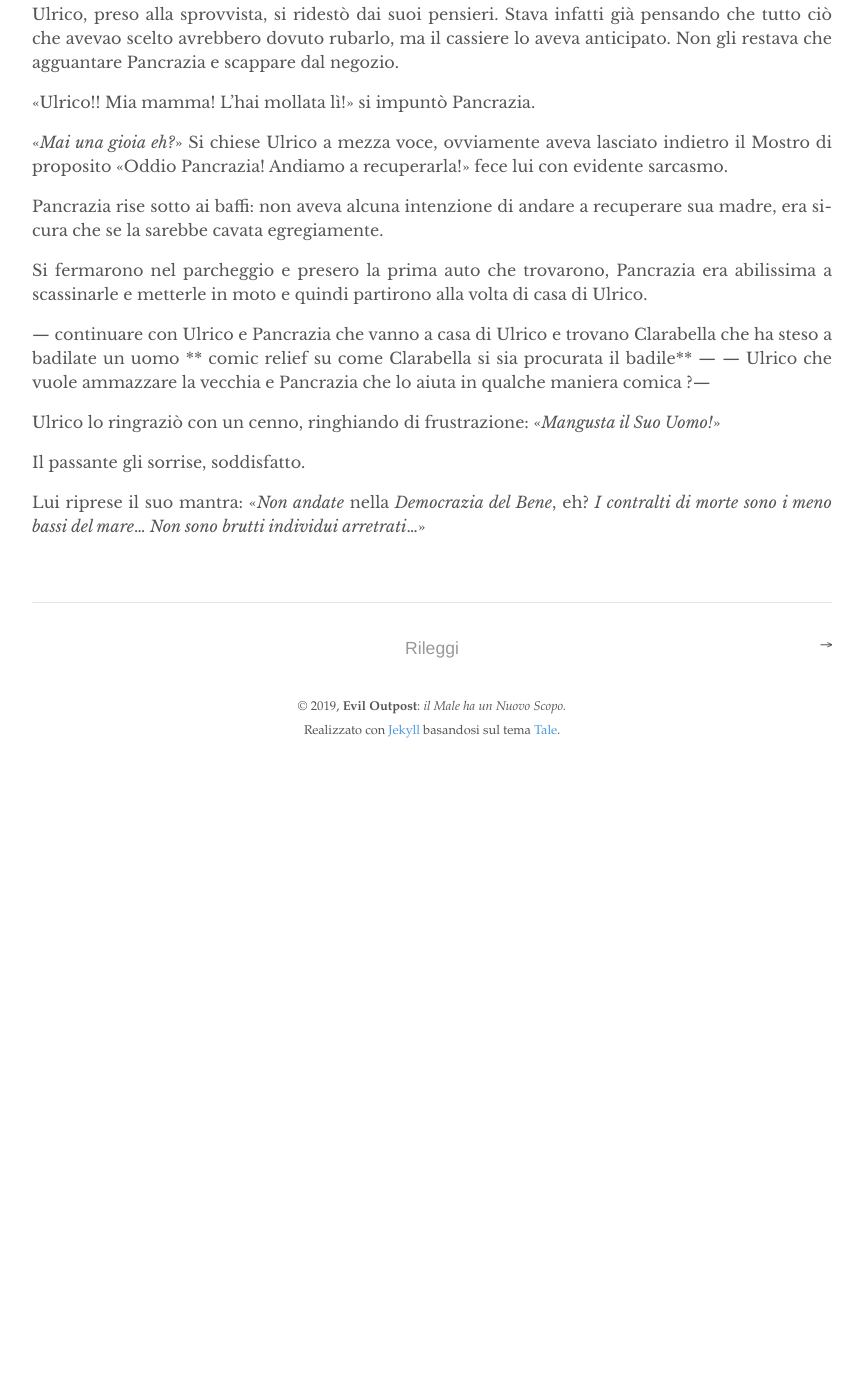
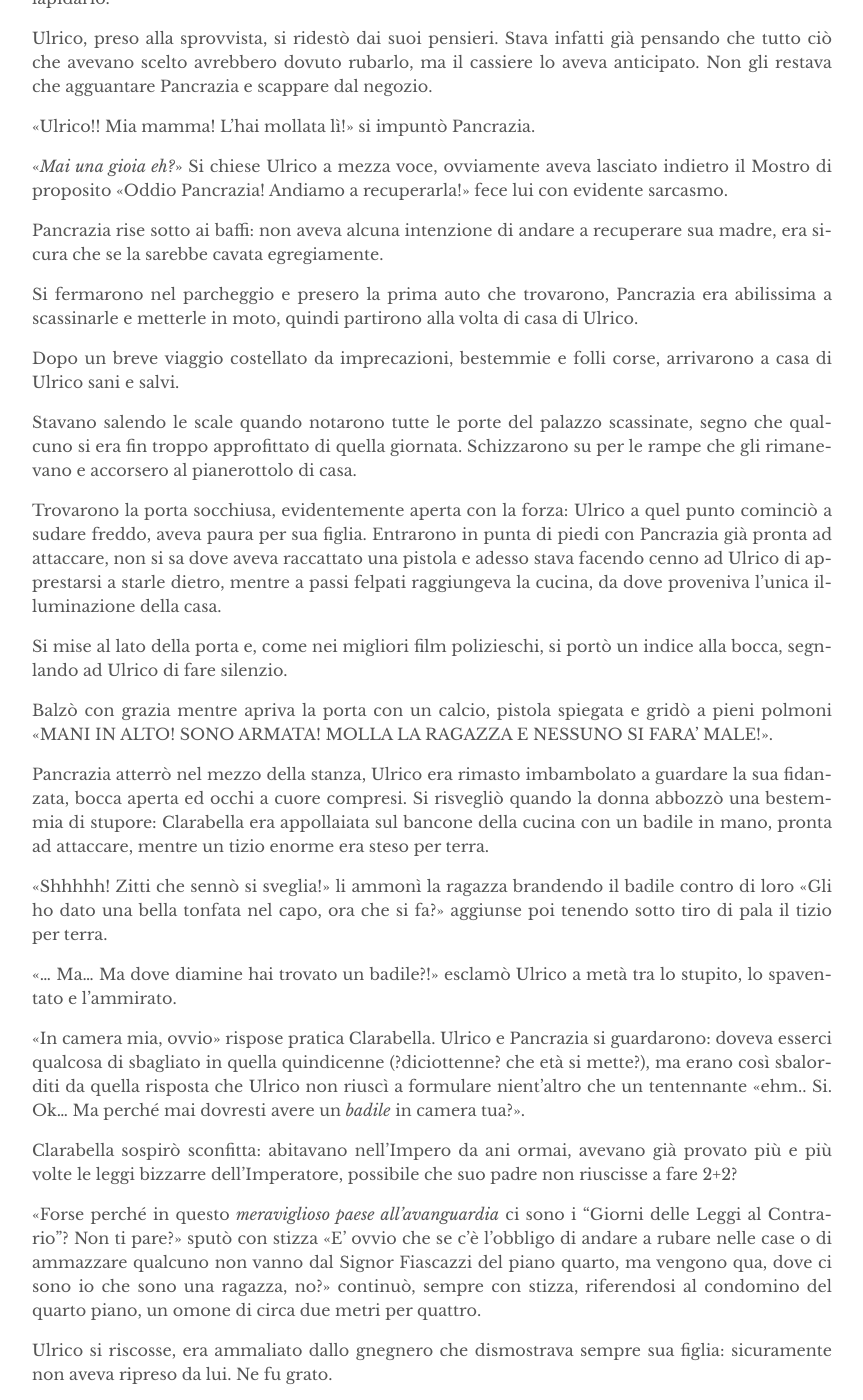
Before and after one commit to eviloutpost/eviloutpost.github.io, a Jekyll site: the page built from _posts/2018-12-19-organizzazione.md, in a window 1280 px wide and 1400 px high, scrolled down 1707 px. Shown: the whole window, without its empty margins (208-1071 px from the left). Built offline with Jekyll 4.4.1, drawn with Linux system fonts in a browser that asks for light colours; before the commit the page ends 2481 px from its top, so only the background shows below that; some of the changed text lies outside the part shown.

Commit message:
Edited post 2018-12-19-organizzazione.md

```diff
--- a/_posts/2018-12-19-organizzazione.md
+++ b/_posts/2018-12-19-organizzazione.md
@@ -36,13 +36,13 @@ Ulrico tese l'orecchio, ma le parole erano ancora troppo basse, si affacciò all
 
 Ulrico si congelò sul posto: quel richiamo voleva dire solo una cosa... e la cosa non gli piaque per niente.
 
-Pancrazia si stava già esibendo in una ammirevole sequela di maledizioni e bestemmie, più sveglia di Ulrico, aveva già capito cosa sarebbe successo di li a poco, mentre il mostr... La best... La suocera stava già dando prova della sua antipatia con i suoi *TE-L-AVEVO-DETT-DI-NON-ANDARE-OGGI*.
+Pancrazia si stava già esibendo in una ammirevole sequela di maledizioni e bestemmie, più sveglia di Ulrico, aveva già capito cosa sarebbe successo di li a poco, mentre il mostr... La best... La suocera stava già dando prova della sua antipatia con i suoi *TE-L-AVEVO-DETTO-DI-NON-ANDARE-OGGI*.
 
 Era il giorno delle leggi al rovescio.
 
-Il cassiere, memore di innumerevoli giorni come questo sfilò da sotto al bancone un fucile a pompa e lo puntò contro Ulrico: «Vi lascio tutto prenotato. Venite domani a pagarlo.»
+Il cassiere, memore di innumerevoli giorni come questo sfilò da sotto al bancone un fucile a pompa e lo puntò contro Ulrico, «Vi lascio tutto prenotato. Venite domani a pagarlo.» Disse lapidario.
 
-Ulrico, preso alla sprovvista, si ridestò dai suoi pensieri. Stava infatti già pensando che tutto ciò che avevao scelto avrebbero dovuto rubarlo, ma il cassiere lo aveva anticipato. Non gli restava che agguantare Pancrazia e scappare dal negozio.
+Ulrico, preso alla sprovvista, si ridestò dai suoi pensieri. Stava infatti già pensando che tutto ciò che avevano scelto avrebbero dovuto rubarlo, ma il cassiere lo aveva anticipato. Non gli restava che agguantare Pancrazia e scappare dal negozio.
 
 «Ulrico!! Mia mamma! L'hai mollata lì!» si impuntò Pancrazia.
 
@@ -50,14 +50,37 @@ Ulrico, preso alla sprovvista, si ridestò dai suoi pensieri. Stava infatti già
 
 Pancrazia rise sotto ai baffi: non aveva alcuna intenzione di andare a recuperare sua madre, era sicura che se la sarebbe cavata egregiamente.
 
-Si fermarono nel parcheggio e presero la prima auto che trovarono, Pancrazia era abilissima a scassinarle e metterle in moto e quindi partirono alla volta di casa di Ulrico.
+Si fermarono nel parcheggio e presero la prima auto che trovarono, Pancrazia era abilissima a scassinarle e metterle in moto, quindi partirono alla volta di casa di Ulrico.
 
---- continuare con Ulrico e Pancrazia che vanno a casa di Ulrico e trovano Clarabella che ha steso a badilate un uomo ** comic relief su come Clarabella si sia procurata il badile** ---
---- Ulrico che vuole ammazzare la vecchia e Pancrazia che lo aiuta in qualche maniera comica ?---
+Dopo un breve viaggio costellato da imprecazioni, bestemmie e folli corse, arrivarono a casa di Ulrico sani e salvi.
 
+Stavano salendo le scale quando notarono tutte le porte del palazzo scassinate, segno che qualcuno si era fin troppo approfittato di quella giornata. Schizzarono su per le rampe che gli rimanevano e accorsero al pianerottolo di casa.
 
-Ulrico lo ringraziò con un cenno, ringhiando di frustrazione: «*Mangusta il Suo Uomo!*»
+Trovarono la porta socchiusa, evidentemente aperta con la forza: Ulrico a quel punto cominciò a sudare freddo, aveva paura per sua figlia.
+Entrarono in punta di piedi con Pancrazia già pronta ad attaccare, non si sa dove aveva raccattato una pistola e adesso stava facendo cenno ad Ulrico di apprestarsi a starle dietro, mentre a passi felpati raggiungeva la cucina, da dove proveniva l'unica illuminazione della casa.
 
-Il passante gli sorrise, soddisfatto.
+Si mise al lato della porta e, come nei migliori film polizieschi, si portò un indice alla bocca, segnlando ad Ulrico di fare silenzio.
 
-Lui riprese il suo mantra: «*Non andate* nella *Democrazia del Bene*, eh? *I contralti di morte sono i meno bassi del mare*... *Non sono brutti individui arretrati*...»
+Balzò con grazia mentre apriva la porta con un calcio, pistola spiegata e gridò a pieni polmoni «MANI IN ALTO! SONO ARMATA! MOLLA LA RAGAZZA E NESSUNO SI FARA' MALE!».
+
+Pancrazia atterrò nel mezzo della stanza, Ulrico era rimasto imbambolato a guardare la sua fidanzata, bocca aperta ed occhi a cuore compresi. Si risvegliò quando la donna abbozzò una bestemmia di stupore: Clarabella era appollaiata sul bancone della cucina con un badile in mano, pronta ad attaccare, mentre un tizio enorme era steso per terra.
+
+«Shhhhh! Zitti che sennò si sveglia!» li ammonì la ragazza brandendo il badile contro di loro «Gli ho dato una bella tonfata nel capo, ora che si fa?» aggiunse poi tenendo sotto tiro di pala il tizio per terra.
+
+«... Ma... Ma dove diamine hai trovato un badile?!» esclamò Ulrico a metà tra lo stupito, lo spaventato e l'ammirato.
+
+«In camera mia, ovvio» rispose pratica Clarabella. Ulrico e Pancrazia si guardarono: doveva esserci qualcosa di sbagliato in quella quindicenne (?diciottenne? che età si mette?), ma erano così sbalorditi da quella risposta che Ulrico non riuscì a formulare nient'altro che un tentennante «ehm.. Si. Ok... Ma perché mai dovresti avere un *badile* in camera tua?».
+
+Clarabella sospirò sconfitta: abitavano nell'Impero da ani ormai, avevano già provato più e più volte le leggi bizzarre dell'Imperatore, possibile che suo padre non riuscisse a fare 2+2?
+
+«Forse perché in questo *meraviglioso paese all'avanguardia* ci sono i "Giorni delle Leggi al Contrario"? Non ti pare?» sputò con stizza «E' ovvio che se c'è l'obbligo di andare a rubare nelle case o di ammazzare qualcuno non vanno dal Signor Fiascazzi del piano quarto, ma vengono qua, dove ci sono io che sono una ragazza, no?» continuò, sempre con stizza, riferendosi al condomino del quarto piano, un omone di circa due metri per quattro.
+
+Ulrico si riscosse, era ammaliato dallo gnegnero che dismostrava sempre sua figlia: sicuramente non aveva ripreso da lui. Ne fu grato.
+
+«Oh tesoro...!» prese parola Pancrazia, Ulrico non si era accorto che la donna era sparita nel ripostiglio ed adesso stava tornando con una scopa in mano «Su, Ulrico, prendi il badile di Clarabella, che dobbiamo far rotolare 'sto coso fuori di casa!» Ordinò, quindi.
+
+Ulrico prese il badile dalle mani di Clarabella e cominciò, non senza una certa fatica, a far rotolare quell'energumero fuori dalla porta di casa. Arrivati al pianerottolo sentirono una voce conosciuta provenire dal pian terreno, si guardarono e con un ghigno malvagio spinsero il tizio giù dalle scale.
+
+Cominciò a rotolare ed Ulrico si stupì di quanta velocità stesse prendendo, quando un urlo disumano si levò dalla tromba delle scale:
+
+«SRTIKE!» esultarono Pancrazia ed Ulrico battendosi il cinque: il mostr... La scimm... La zocc... La suocera era stata momentaneamente abbattuta.
```
